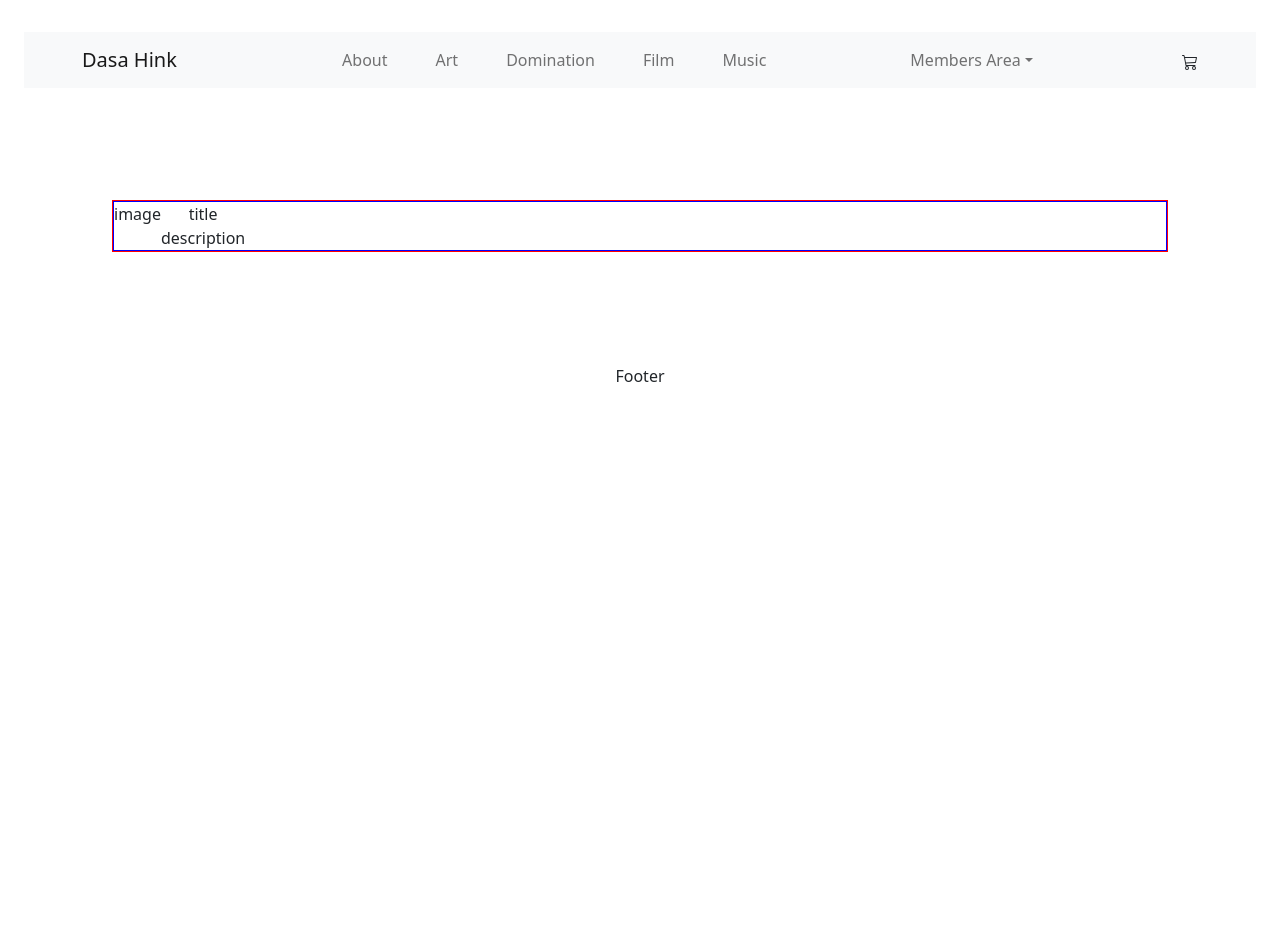
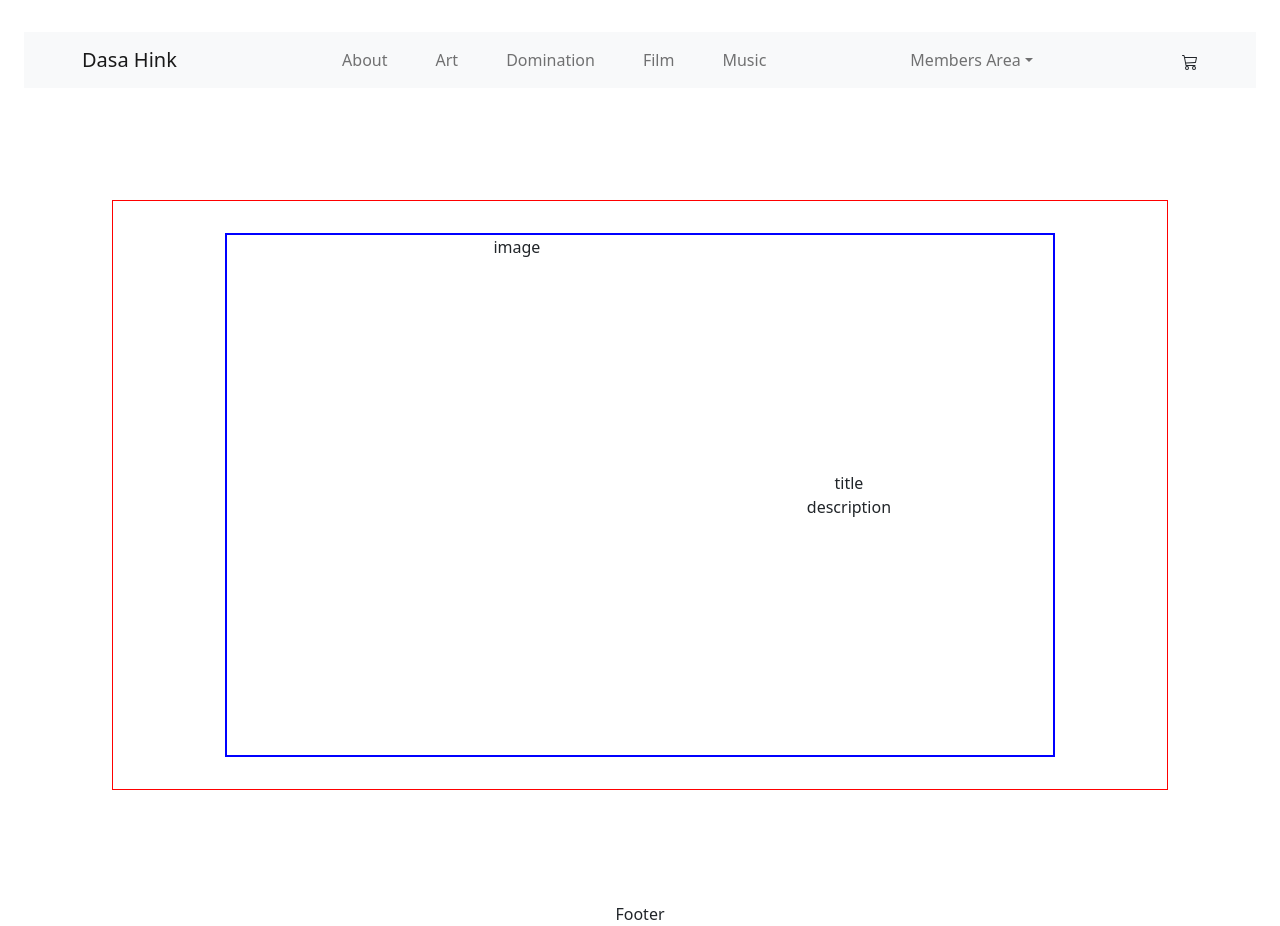
Before and after one commit to federerkristijan/dasahink, a React (Create React App) app: page /Art in a window 1280 px wide. Before the commit the page ends 800 px from the top, so only its background shows below. Built offline with nearby package versions, Linux system fonts and the light colour scheme; the HTML template or start-up script is replaced by a standard one.

Commit message:
home page fixed

```diff
--- a/src/App.css
+++ b/src/App.css
@@ -34,8 +34,8 @@
   margin: 7rem;
 }
 
-/* Home - Card */
-.home .card {
+/* Cards */
+.home-card, .art-card {
   display: flex;
   border: 2px solid blue;
   justify-content: space-evenly;
@@ -44,14 +44,14 @@
   margin: 2rem 7rem;
 }
 
-.home img {
+.home-image > img, .art-image {
   height: 65vh;
   width: 20vw;
 
 }
 
 /* Home - Subscribre */
-.home .subscribe {
+.home .home-subscribe {
   display: flex;
   justify-content: center;
   align-items: center;
@@ -68,10 +68,3 @@
   width: 100%;
   border: 1px solid green;
 }
-
-/* Art */
-.art-card {
-  display: flex;
-  border: 1px solid blue;
-
-}
--- a/src/components/Navbar.jsx
+++ b/src/components/Navbar.jsx
@@ -9,7 +9,7 @@ function BasicExample() {
   return (
     <Navbar bg="light" expand="lg">
       <Container className="navbar-container">
-        <Navbar.Brand href="home">Dasa Hink</Navbar.Brand>
+        <Navbar.Brand href="#home">Dasa Hink</Navbar.Brand>
         <Navbar.Toggle aria-controls="basic-navbar-nav" />
         <Navbar.Collapse id="basic-navbar-nav">
           <Nav className="me-auto">
--- a/src/views/Home.jsx
+++ b/src/views/Home.jsx
@@ -6,7 +6,7 @@ const Home = () => {
   return (
     <div className="home">
       <div className="home-card">
-        <div className="home-img">
+        <div className="home-image">
           <img
             src="https://images.squarespace-cdn.com/content/v1/5972489ff7e0ab52f5a63107/1584001616265-906OPLNYWFUPJSTCP7PB/finished+2.jpg?format=750w"
             alt="home pic"
```
